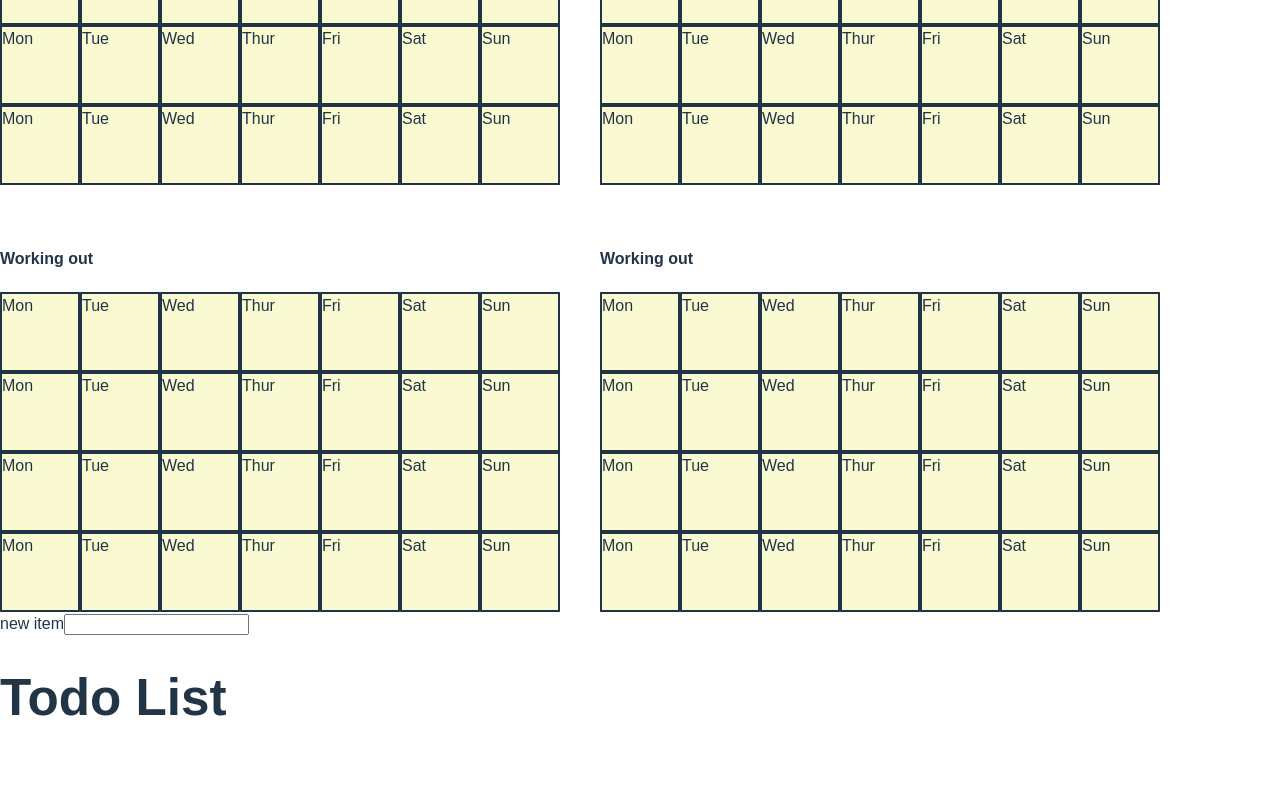
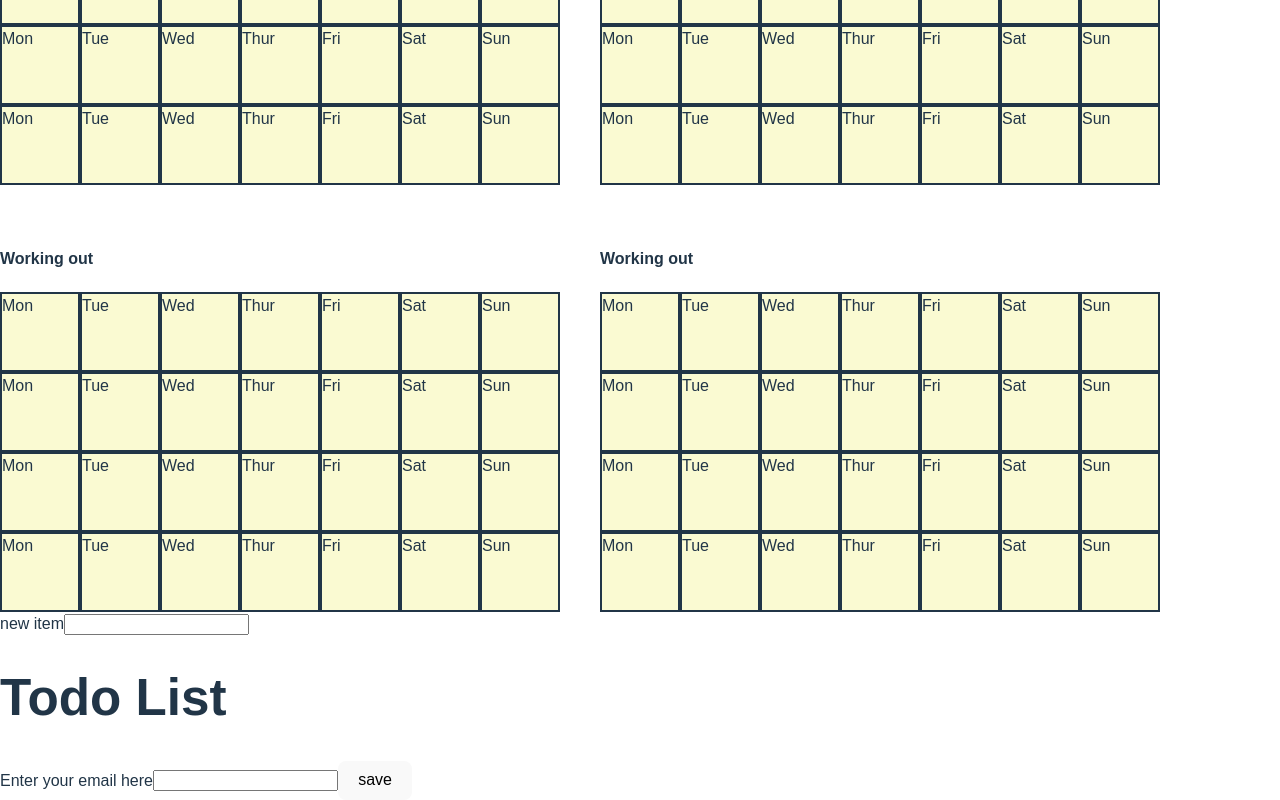
Before and after one commit to ritaqyang/react_project1, a React (Vite) app: page / in a window 1280 px wide. Shown: the part 326-1126 px from the top of the page. Before the commit the page ends 1087 px from the top, so only its background shows below. Built offline with nearby package versions, Linux system fonts and the light colour scheme.

Commit message:
form done

```diff
--- a/src/App.jsx
+++ b/src/App.jsx
@@ -3,6 +3,7 @@ import { WeeklyTracker } from "./WeeklyTracker"
 import { NewTodoForm } from "./NewTodoForm"
 import { MonthlyDisplay } from "./MonthlyDisplay"
 import { AllCalendars } from "./AllCalendars"
+import { EmailForm } from "./EmailForm"
 
 export default function App(){
   return (
@@ -12,7 +13,9 @@ export default function App(){
 
     < NewTodoForm />
 
-     <h1 className="header">Todo List</h1>
+    <h1 className="header">Todo List</h1>
+    <EmailForm />
+
     </>
   )
 
--- /dev/null
+++ b/src/EmailForm.jsx
@@ -0,0 +1,22 @@
+import React, { useRef } from 'react';
+
+export function EmailForm(){
+    const emailRef = useRef();
+    function submitFormHandler(event){
+        event.preventDefault();
+        const enteredEmail = emailRef.current.value;
+    }
+    return(
+        <>
+        <form onSubmit={submitFormHandler}>
+            <label htmlFor="">Enter your email here</label>
+            <input
+                ref={emailRef}
+                type="email"
+                id="email"></input>
+
+            <button>save</button>
+        </form>
+    </>
+    );
+}
--- a/src/WeeklyTracker.jsx
+++ b/src/WeeklyTracker.jsx
@@ -1,4 +1,4 @@
-import react, { useState} from 'react';
+import react, { useState } from 'react';
 import {Box} from "./Box";
 
 export function WeeklyTracker(){
```
Also changed, not shown: src/ChangeColor.jsx (deleted).
